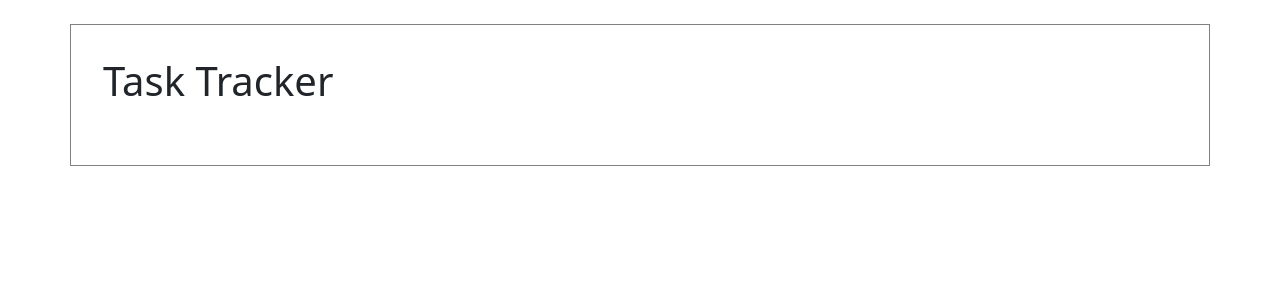
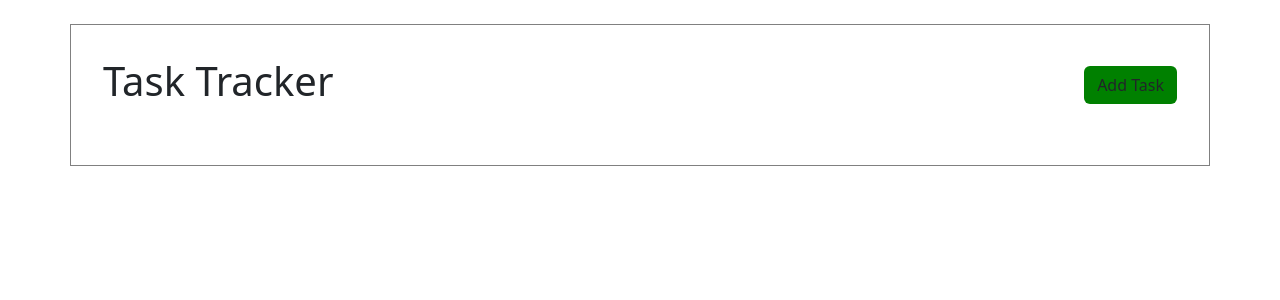
Before and after one commit to gab-che/vite_todolist, a Vue app: page / in a window 1280 px wide. Shown: the top 300 px of the page. Built offline with nearby package versions, Linux system fonts and the light colour scheme.

Commit message:
adds button

```diff
--- /dev/null
+++ b/src/components/TheButton.vue
@@ -0,0 +1,19 @@
+<template>
+    <button :style="{background: color}" class="btn"
+        @click="onClick()">{{text}}</button>
+</template>
+
+<script>
+    export default{
+        props: {
+            text: String,
+            color: String,
+        },
+
+        methods: {
+            onClick(){
+                console.log('click')
+            }
+        }
+    }
+</script>
--- a/src/components/TheHeader.vue
+++ b/src/components/TheHeader.vue
@@ -1,17 +1,19 @@
-<template>
-    <header>
-        <h1>{{title}}</h1>
-    </header>
-</template>
-
 <script>
+    import TheButton from './TheButton.vue';
     export default{
         props: {
             title: String,
         },
-        components: {},
+        components: { TheButton },
     }
 </script>
+
+<template>
+    <header>
+        <h1>{{title}}</h1>
+        <TheButton text="Add Task" color="green"></TheButton>
+    </header>
+</template>
 
 <style scoped lang="scss">
     @use '../styles/partials/utilities' as *;
```
